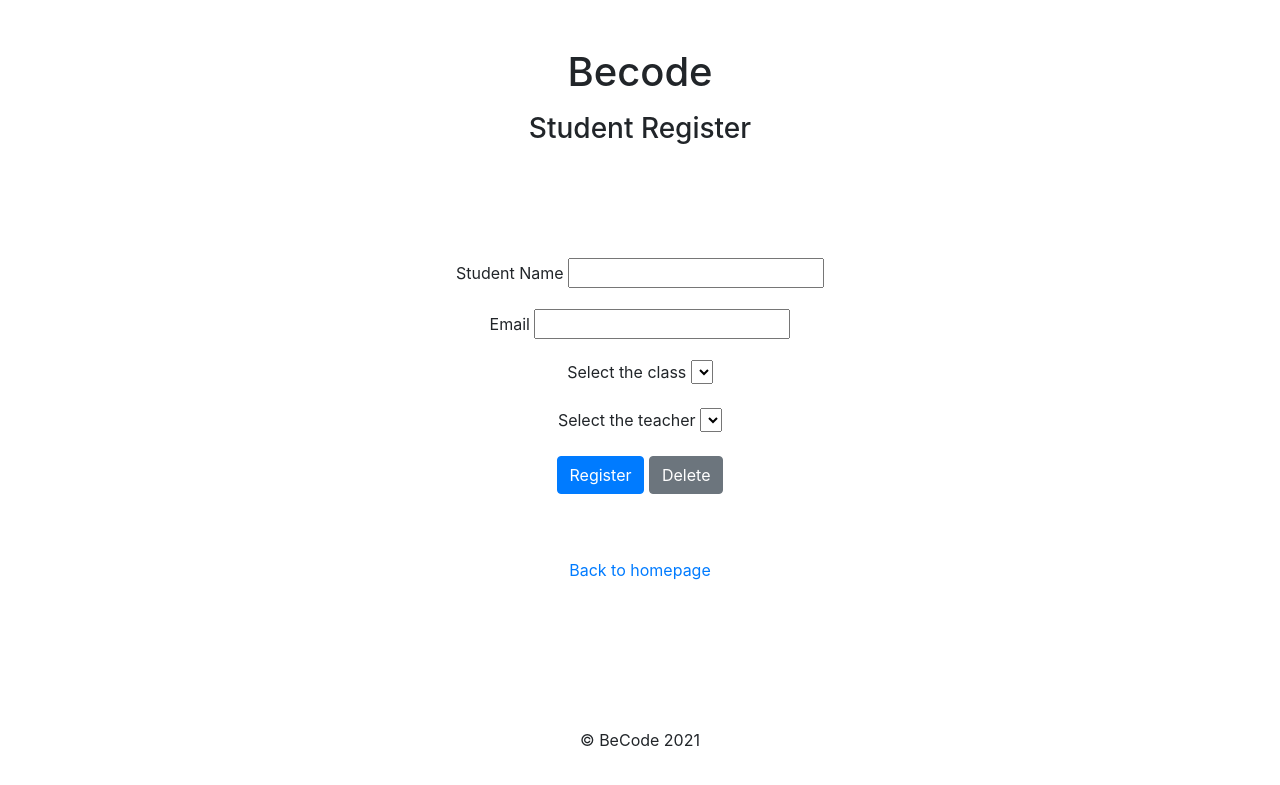
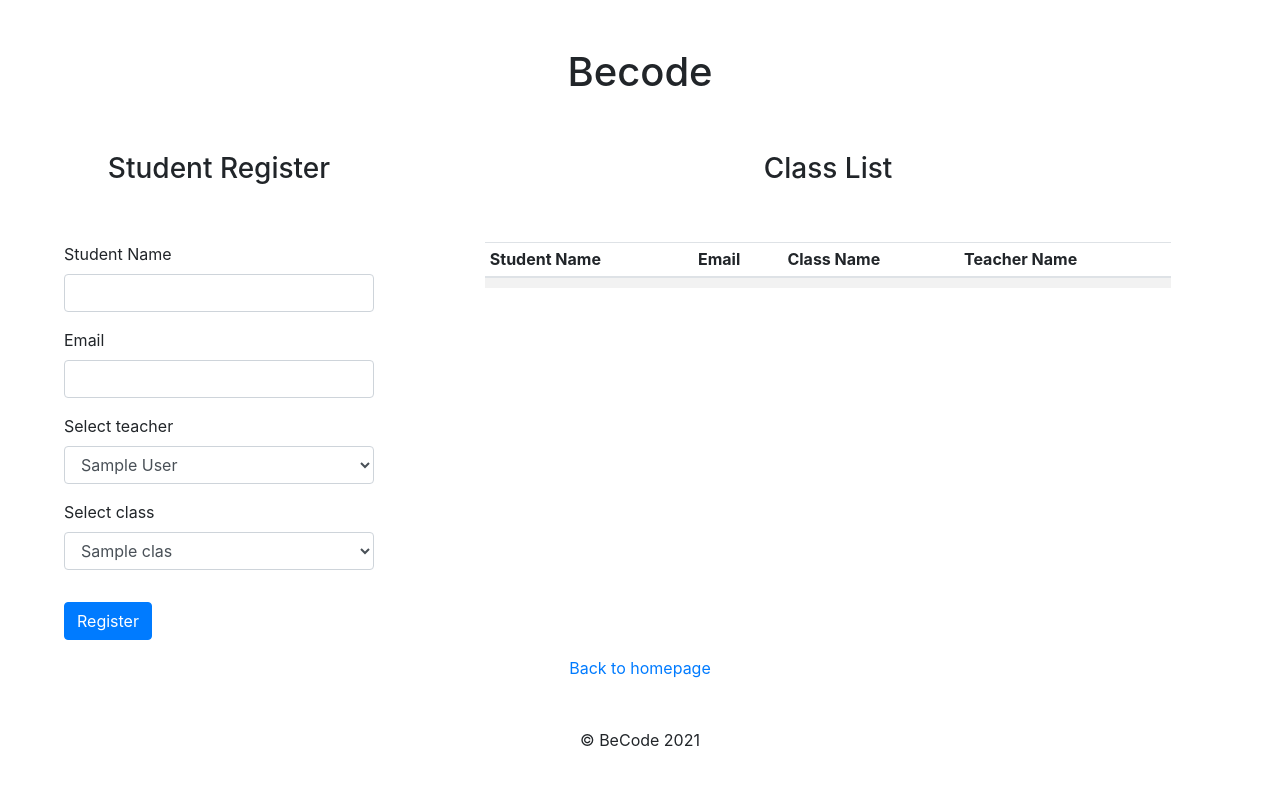
Before and after one commit to mari-mizutani/php-crud, a PHP site: page /index.php?page=studentRegister in a window 1280 px wide. Shown: the top 785 px of the page. Run offline with PHP 8.4, Linux system fonts and the light colour scheme; tables that the repository leaves empty or names only in its code hold one stand-in row (values such as "Sample post"); data that the repository does not hold is empty.

Commit message:
add each loader

```diff
--- a/Controller/ClassController.php
+++ b/Controller/ClassController.php
@@ -6,7 +6,37 @@ class ClassController
     //render function
     public function render()
     {
+        //make new class objects from ClassLoader
+        $classes= new Classloader();
+        $classes->getClasses();
 
+        //default values for view
+        $id="";
+        $name = "";
+        $location = "";
+        $teacherName="";
+        $studentName="";
+
+        //when form submitted, get each value
+        if ( !empty($_POST['className']) && !empty($_POST['location'])  && !empty($_POST['teacherName']) && !empty($_POST['studentName']) ) {
+
+            //assigning values from posts
+            $classId= intval($_POST['id']);
+            $className =$_POST['className'];
+            $location= intval($_POST['location']);
+            $teacherName =$_POST['teacherName'];
+            $studentName =$_POST['studentName'];
+
+            //find objects from each array
+            $classObj= $classes->findClassById($classId);
+            $teacherObj= $teachers->findTeacherById($teacherId);
+            $studentObj = $studentes->findStudentById($studentId);
+
+            //set view variables
+            $name = $classObj->getName();
+            $teacherName= $teacherObj->getName();
+            $studentName = $studentObj->getName();
+        }
 
         //load the view
         require 'View/classRegister.php';
--- a/Controller/HomepageController.php
+++ b/Controller/HomepageController.php
@@ -3,12 +3,9 @@ declare(strict_types = 1);
 
 class HomepageController
 {
-    //render function with both $_GET and $_POST vars available if it would be needed.
+    //render function
     public function render()
     {
-
-        //you should not echo anything inside your controller - only assign vars here
-        // then the view will actually display them.
 
         //load the view
         require 'View/homepage.php';
--- a/Controller/ListController.php
+++ /dev/null
@@ -1,14 +0,0 @@
-<?php
-declare(strict_types = 1);
-
-class ListController
-{
-    //render function
-    public function render(array $GET, array $POST)
-    {
-
-
-        //load the view
-        require 'View/list.php';
-    }
-}
--- a/Controller/StudentController.php
+++ b/Controller/StudentController.php
@@ -4,9 +4,45 @@ declare(strict_types = 1);
 class StudentController
 {
     //render function
-    public function render(array $GET, array $POST)
+    public function render()
     {
+        //make new student objects from StudentLoader
+        $students= new Studentloader();
+        $students->getStudents();
 
+        //make new teacher objects from TeacherLoader
+        $teachers= new Teacherloader();
+        $teachers->getTeachers();
+
+        //make new class objects from ClassLoader
+        $classes= new Classloader();
+        $classes->getClasses();
+
+        //default values for view
+        $studentName = "";
+        $studentEmail="";
+        $className="";
+        $teacherName="";
+
+        //when form submitted, get each value
+        if ( !empty($_POST['studentName']) && !empty($_POST['studentEmail']) && !empty($_POST['className']) && !empty($_POST['teacherName']) ) {
+
+            //assigning values from posts
+            $studentName =$_POST['studentName'];
+            $studentEmail =$_POST['studentEmail'];
+            $className =$_POST['className'];
+            $teacherName =$_POST['teacherName'];
+
+            //find objects from each array
+            $teacherObj= $teachers->findTeacherById($teacherId);
+            $classObj = $classes->findClassById($classId);
+
+            //set view variables
+            $studentName = $studentObj->getName();
+            $studentEmail = $studentObj->getEmail();
+            $teacherName= $teacherObj->getName();
+            $className = $classObj->getName();
+        }
 
         //load the view
         require 'View/studentRegister.php';
--- a/Controller/TeacherController.php
+++ b/Controller/TeacherController.php
@@ -6,7 +6,33 @@ class TeacherController
     //render function
     public function render()
     {
+        //make new teacher objects from TeacherLoader
+        $teachers= new Teacherloader();
+        $teachers->getTeachers();
 
+        //default values for view
+        $id="";
+        $name = "";
+        $email="";
+        $studentName="";
+
+        //when form submitted, get each value
+        if ( !empty($_POST['teacherName']) && !empty($_POST['email']) && !empty($_POST['studentName']) ) {
+
+            //assigning values from posts
+            $teacherId= intval($_POST['id']);
+            $teacherName =$_POST['teacherName'];
+            $email =$_POST['email'];
+            $studentName =$_POST['studentName'];
+
+            //find objects from each array
+            $studentObj= $students->findStudentById($studentId);
+
+            //set view variables
+            $name = $teacherObj->getName();
+            $teacherName= $teacherObj->getName();
+            $className = $classObj->getName();
+        }
 
         //load the view
         require 'View/teacherRegister.php';
--- /dev/null
+++ b/Model/class.php
@@ -0,0 +1,34 @@
+<?php
+
+//setting class for getting id,name and location from class, classLoader generates objects
+class SchoolClass {
+    private int $classId;
+    private string $className;
+    private string $location;
+
+
+    public function __construct(int $classId, string $className, string $location)
+    {
+        $this->classId= $classId;
+        $this->className= $className;
+        $this->location= $location;
+    }
+
+    public function getId(): int
+    {
+        return $this->classId;
+    }
+
+    public function getName(): string
+    {
+        return $this->className;
+    }
+
+    public function getLocation(): int
+    {
+        return $this->location;
+    }
+
+
+
+}
--- /dev/null
+++ b/Model/classLoader.php
@@ -0,0 +1,42 @@
+<?php
+declare(strict_types = 1);
+
+class Classloader
+{
+    private array $classes;
+    private $selectedClass;
+
+    //loads class objects based on the query and collects them in an array
+    public function getClasses()
+    {
+        //opening connection to the database
+        $pdo = Database::openConnection();
+        //prepare->execute->fetch query
+        $handle = $pdo->prepare('SELECT classId, className,location FROM class');
+        $handle->execute();
+        $classes = $handle->fetchAll();
+        //loop through the array of the results
+        foreach ($classes as $class) {
+            //create objects with the specific data, and push them to the array of $classes
+            $newClass = new SchoolClass(intval($class['classId']),$class['className'],$class['location']);
+            $this->classes []= $newClass;
+        }
+
+    }
+    // function that searches for the $_POST['className']id in the array, then returns the right object
+    public function findClassById(int $id){
+        foreach($this->classes as $class) {
+            if ($id == $class->getId()) {
+                $this->selectedClass = $class;
+                return $class;
+            }
+        }
+    }
+
+
+    public function getClassArr()
+    {
+        return $this->classes;
+    }
+
+}
--- a/Model/student.php
+++ b/Model/student.php
@@ -1,61 +1,34 @@
 <?php
 
-class Student{
-    private $conn;
+//setting class for getting name and id from student, studentLoader generates objects
+class Student {
+    private int $id;
+    private string $name;
+    private string $email;
 
-    // Constructor
-    public function __construct() {
-        $database = new Database();
-        $db = $database->dbConnection();
-        $this->conn = $db;
+
+    public function __construct(int $id, string $name, string $email)
+    {
+        $this->id= $id;
+        $this->name= $name;
+        $this->email= $email;
     }
 
-    // Execute queries SQL
-    public function runQuery($sql){
-        $stmt = $this->conn->prepare($sql);
-        return $stmt;
+    public function getId(): int
+    {
+        return $this->id;
     }
 
-    //Insert
-    public function insert($name, $email){
-        try{
-            $stmt = $this->conn->prepare("INSERT INTO student (studentName, email) VALUES(:name, :email)");
-            $stmt->bindParam(":name", $name);
-            $stmt->bindParam(":email", $email);
-            $stmt->execute();
-            return $stmt;
-        }catch(PDOException $e){
-            echo $e->getMessage();
-        }
+    public function getName(): string
+    {
+        return $this->name;
     }
 
-    //Update
-    public function update($name, $email, $id){
-        try{
-            $stmt = $this->conn->prepare("UPDATE student SET name = :name, email = :email WHERE id = :id");
-            $stmt->bindParam(":name", $name);
-            $stmt->bindParam(":email", $email);
-            $stmt->bindParam(":id", $id);
-            $stmt->execute();
-        }catch(PDOException $e){
-            echo $e->getMessage();
-        }
+    public function getEmail(): int
+    {
+        return $this->email;
     }
 
-    //Delete
-    public function delete($id){
-        try{
-            $stmt = $this->conn->prepare("DELETE FROM student WHERE id = :id");
-            $stmt->bindParam($id);
-            return $stmt;
-        }catch(PDOException $e){
-            echo $e->getMessage();
-        }
-    }
 
-    //Redirect URL method
-    public function redirect($url){
-        header("Location: $url");
-    }
 
 }
--- /dev/null
+++ b/Model/studentLoader.php
@@ -0,0 +1,42 @@
+<?php
+declare(strict_types = 1);
+
+class Studentloader
+{
+    private array $students;
+    private $selectedStudent;
+
+    //loads student objects based on the query and collects them in an array
+    public function getStudents()
+    {
+        //opening connection to the database
+        $pdo = Database::openConnection();
+        //prepare->execute->fetch query
+        $handle = $pdo->prepare('SELECT studentId, studentName, email FROM student');
+        $handle->execute();
+        $students = $handle->fetchAll();
+        //loop through the array of the results
+        foreach ($students as $student) {
+            //create objects with the specific data, and push them to the array of $students
+            $newStudent = new Student(intval($student['studentId']),$student['studentName'],$student['email']);
+            $this->students []= $newStudent;
+        }
+
+    }
+    // function that searches for the $_POST['studentName']id in the array, then returns the right object
+    public function findStudentById(int $id){
+        foreach($this->students as $student) {
+            if ($id == $student->getId()) {
+                $this->selectedStudent = $student;
+                return $student;
+            }
+        }
+    }
+
+
+    public function getStudentArr()
+    {
+        return $this->students;
+    }
+
+}
--- /dev/null
+++ b/Model/teacher.php
@@ -0,0 +1,29 @@
+<?php
+
+//Create new records with an HTML form and send data to the server with a POST request.
+
+class Teacher{
+    private int $teacherId;
+    private string $teacherName;
+    private string $teacherEmail;
+
+    public function __construct(int $teacherId, string $teacherName, string $teacherEmail){
+        $this->teacherId=$teacherId;
+        $this->teacherName=$teacherName;
+        $this->teacherEmail=$teacherEmail;
+    }
+
+    public function getId(): int{
+        return $this->teacherId;
+    }
+
+    public function getName(): string{
+        return $this->teacherName;
+    }
+
+    public function getEmail(): string{
+        return $this->teacherEmail;
+    }
+
+
+}
--- /dev/null
+++ b/Model/teacherLoader.php
@@ -0,0 +1,42 @@
+<?php
+declare(strict_types = 1);
+
+class Teacherloader
+{
+    private array $teachers;
+    private $selectedTeacher;
+
+    //loads teacher objects based on the query and collects them in an array
+    public function getTeachers()
+    {
+        //opening connection to the database
+        $pdo = Database::openConnection();
+        //prepare->execute->fetch query
+        $handle = $pdo->prepare('SELECT teacherId, teacherName, email FROM teacher');
+        $handle->execute();
+        $teachers = $handle->fetchAll();
+        //loop through the array of the results
+        foreach ($teachers as $teacher) {
+            //create objects with the specific data, and push them to the array of $teachers
+            $newTeacher = new Teacher(intval($teacher['teacherId']),$teacher['teacherName'],$teacher['email']);
+            $this->teachers []= $newTeacher;
+        }
+
+    }
+    // function that searches for the $_POST['teacherName']id in the array, then returns the right object
+    public function findTeacherById(int $teacherId){
+        foreach($this->teachers as $teacher) {
+            if ($id == $teacher->getId()) {
+                $this->selectedTeacher = $teacher;
+                return $teacher;
+            }
+        }
+    }
+
+
+    public function getTeacherArr()
+    {
+        return $this->teachers;
+    }
+
+}
--- a/View/homepage.php
+++ b/View/homepage.php
@@ -7,7 +7,5 @@ Anything complex should be calculated in the model -->
     <p><a href="index.php?page=teacherRegister">Teacher Register</a></p>
     <p><a href="index.php?page=classRegister">Class Register</a></p>
 
-    <p class="pt-5"><a href="index.php?page=list">View class List</a></p>
-
 </section>
 <?php require 'includes/footer.php'?>
--- a/View/studentRegister.php
+++ b/View/studentRegister.php
@@ -1,47 +1,82 @@
 <?php require 'includes/header.php'?>
-<body>
+<body class="px-3">
+<!-- <?php var_dump($teachers)?> -->
+<div class="container-fluid row">
     <!-- STUDENT RESISTER  -->
-    <div>
-        <h3 class="py-2 text-center">Student Register</h3>
+    <div class="col-lg-4 col-sm-12">
+        <h3 class="py-5 text-center">Student Register</h3>
+        <div  class="mx-auto justify-content-center px-5">
+            <form method="POST">
 
-        <div  class="form-row mx-auto justify-content-center py-5">
-            <form method="POST" class="pt-5 col-lg-4 col-sm-12 text-center mx-auto">
-                <div class="form-group">
-                    <label>Student Name</label>
-                    <input type="text" name="name" value="">
+                <!-- Id would be automatically added -->
+                <div class="form-group row">
+                    <label for="studentName">Student Name</label>
+                    <input type="text" name="studentName" value="" class="form-control">
                 </div>
-                <div class="form-group">
-                    <label>Email</label>
-                    <input type="email" name="email" value="">
+                <div class="form-group row">
+                    <label for="studentEmail">Email</label>
+                    <input type="email" name="studentEmail" value="" class="form-control" >
                 </div>
-                <div class="form-group">
-                    <label>Select the class</label>
-                    <select name="className" id="className">
-                        <?php foreach ($classes->class as $class): ?>
+                <div class="form-group row">
+                    <label for="teacherName">Select teacher</label>
+                    <select name="teacherName" id="teacherName" class="form-control">
+                        <?php foreach ($teachers->getTeacherArr() as $teacher):?>
+                            <option value="<?php echo $teacher->getId() ?>"> <?php echo $teacher->getName() ?> </option>
+                        <?php endforeach; ?>
+                    </select>
+                </div>
+                <div class="form-group row">
+                    <label for="className">Select class</label>
+                    <select name="className" id="className" class="form-control">
+                        <?php foreach ($classes->getClassArr() as $class): ?>
                             <option value="<?php echo $class->getId() ?>"> <?php echo $class->getName() ?> </option>
                         <?php endforeach; ?>
                     </select>
                 </div>
-                <div class="form-group">
-                    <label>Select the teacher</label>
-                    <select name="teacherName" id="teacherName">
-                        <?php foreach ($teachers->teacher as $teacher): ?>
-                            <option value="<?php echo $teacher->getId() ?>"> <?php echo $teacher->getName() ?> </option>
-                        <?php endforeach; ?>
-                    </select>
-                </div>
 
-                <div class="form-group">
-                    <button class="btn btn-primary" type="submit" name="Register">Register</button>
-                    <button class="btn btn btn-secondary" type="submit" name="Delete">Delete</button>
+                <div class="form-group row pt-3">
+                    <input class="btn btn-primary" type="submit" name="register" value="Register"></button>
                 </div>
             </form>
         </div>
 
     </div>
 
-    <p class="text-center"><a href="index.php">Back to homepage</a></p>
+        <!-- SHOW LIST  -->
+    <div class="col-lg-8 col-sm-12">
+        <h3 class="text-center py-5">Class List</h3>
+
+        <div class="table-responsive px-5">
+            <table class="table table-striped table-sm">
+            <thead>
+                <tr>
+                    <th>Student Name</th>
+                    <th>Email</th>
+                    <th>Class Name</th>
+                    <th>Teacher Name</th>
+                </tr>
+            </thead>
+
+            <tbody>
+                <tr>
+                    <td><?php echo $studentName ?></td>
+                    <td><?php echo $studentEmail ?></td>
+                    <td><?php echo $teacherName ?></td>
+                    <td><?php echo $className ?></td>
+                </tr>
+            </tbody>
+
+
+            </table>
+        </div>
+    </div>
+
+
+</div>
+<p class="text-center"><a href="index.php">Back to homepage</a></p>
 
 </body>
 
+
+
 <?php require 'includes/footer.php'?>
--- a/index.php
+++ b/index.php
@@ -3,6 +3,12 @@ declare(strict_types=1);
 
 //include all your model files here
 require 'Model/database.php';
+require 'Model/student.php';
+require 'Model/studentLoader.php';
+require 'Model/teacher.php';
+require 'Model/teacherLoader.php';
+require 'Model/class.php';
+require 'Model/classLoader.php';
 
 
 //include all your controllers here
@@ -10,7 +16,7 @@ require 'Controller/HomepageController.php';
 require 'Controller/StudentController.php';
 require 'Controller/TeacherController.php';
 require 'Controller/ClassController.php';
-require 'Controller/ListController.php';
+
 
 //you could write a simple IF here based on some $_GET or $_POST vars, to choose your controller
 //this file should never be more than 20 lines of code!
@@ -30,10 +36,6 @@ if(isset($_GET['page']) && $_GET['page'] === 'classRegister') {
     $controller = new ClassController();
 }
 
-$controller4 = new HomepageController();
-if(isset($_GET['page']) && $_GET['page'] === 'list') {
-    $controller = new ListController();
-}
 
 
 $controller->render($_GET, $_POST);
```
Also changed, not shown: View/classRegister.php (+53 -23 lines), View/list.php (deleted, +0 -10 lines), View/teacherRegister.php (+49 -20 lines).
